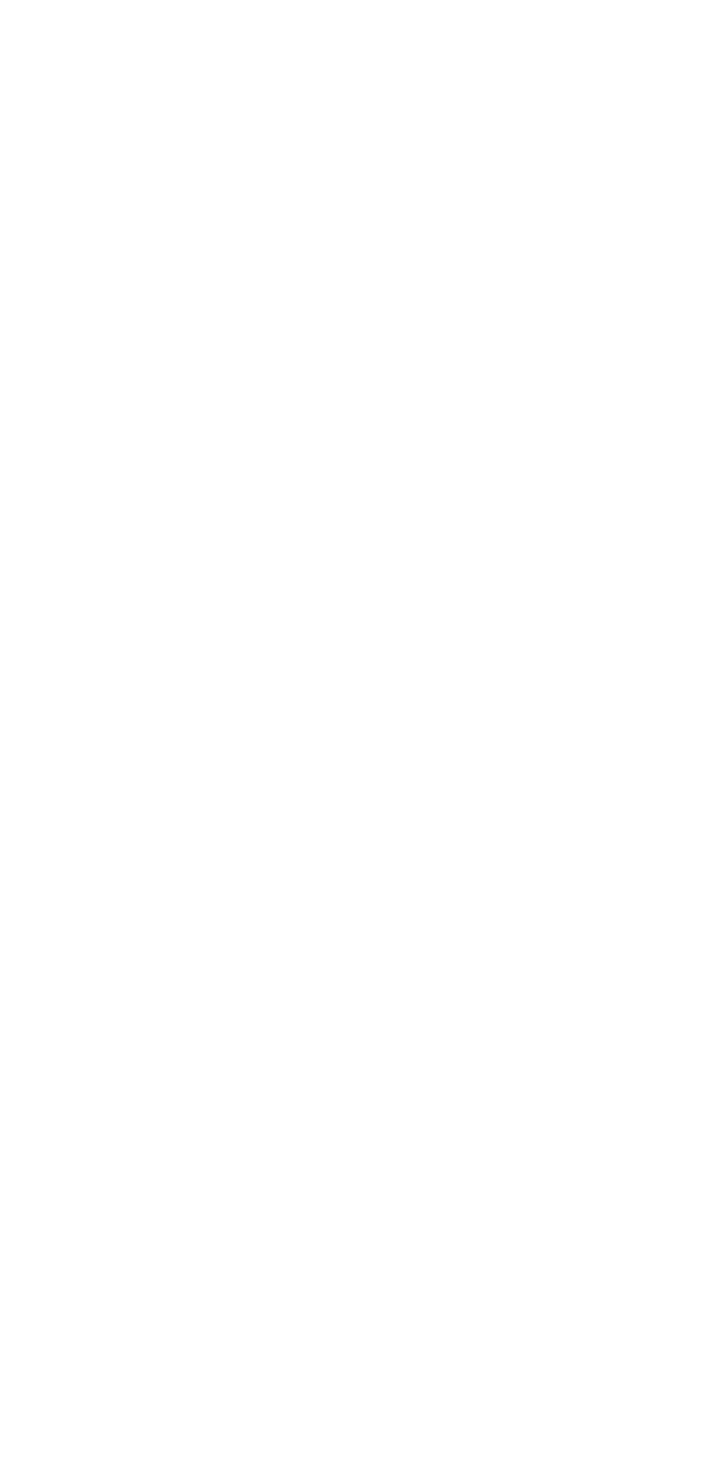
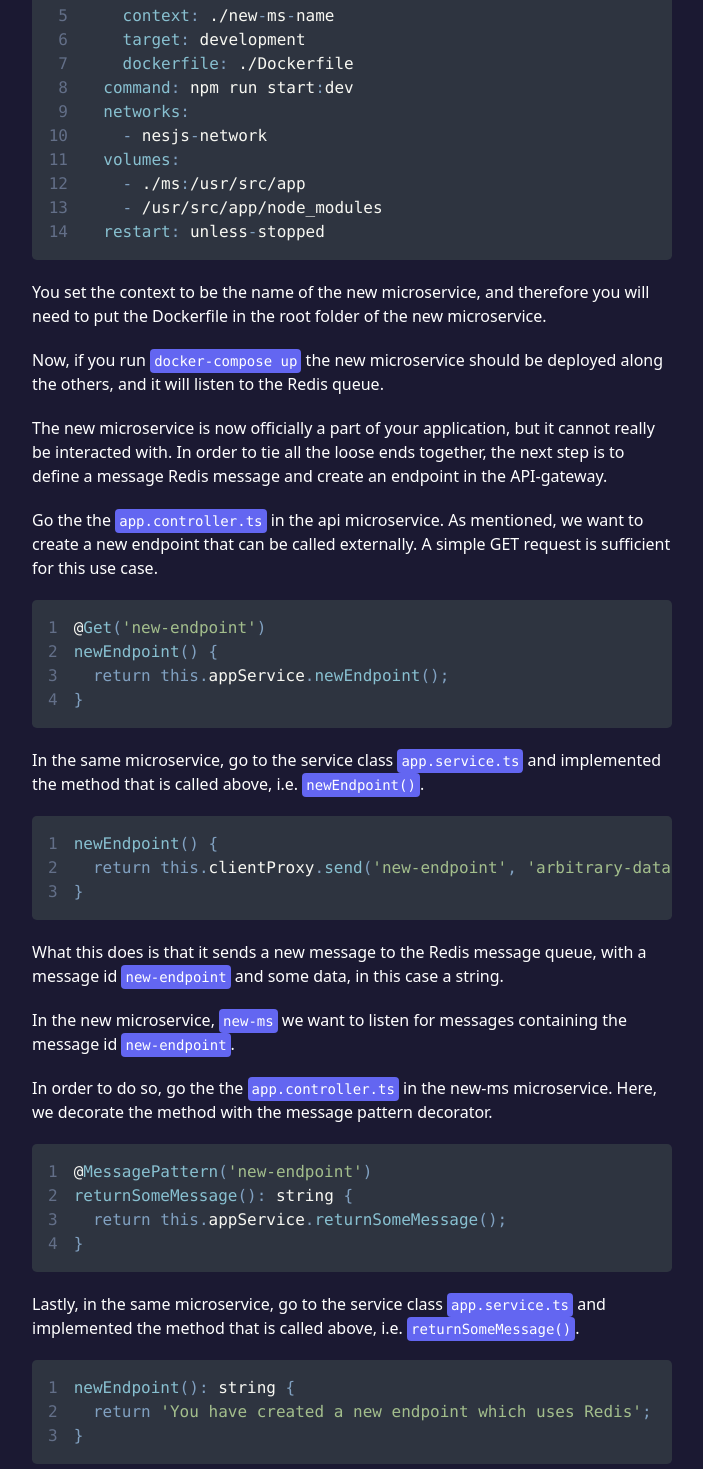
Before and after one commit to exemplar-io/exemplar-io.github.io, a React (Create React App) app: page /docs in a window 1280 px wide. Shown: the part 9241-10710 px from the top of the page, without its empty margins (288-991 px from the left). Before the commit the page ends 9069 px from the top, so only its background shows below. Built offline with nearby package versions, Linux system fonts and the light colour scheme; no server answers.

Commit message:
rough draft of how add new ms could look. didnt make it work in practice

```diff
--- a/src/pages/Docs.tsx
+++ b/src/pages/Docs.tsx
@@ -509,10 +509,9 @@ const Docs = () => {
             the project and install the microservice package and Redis
           </p>
         </p>
-        <p></p>
         <p>
           Once that is installed go to the{' '}
-          <span className="font-mono text-sm bg-gray-300 p-1 rounded">
+          <span className="font-mono text-sm bg-primary-500 p-1 rounded">
             main.ts
           </span>{' '}
           file. Assuming the generated app is up, Redis should already be
@@ -540,7 +539,140 @@ async function bootstrap() {
 bootstrap();`}
           </SyntaxHighlighter>
         </p>
-        <p></p>
+        <p>
+          It is not necessary, but ideally the microservice should be
+          Dockerized. The same Dockerfile used in the other microservices, i.e.
+          AuthMS and MS can be used again. For local development, it is nice to
+          use docker-compose, so the next step is to extend the
+          docker-compose.yml file to spin up the new service.
+        </p>
+        <SyntaxHighlighter language="yaml" style={nord} showLineNumbers>
+          {`new-ms:
+  container_name: nestjs_new-ms-name_dev
+  image: nestjs-ms-dev:1.0.0
+  build:
+    context: ./new-ms-name
+    target: development
+    dockerfile: ./Dockerfile
+  command: npm run start:dev
+  networks:
+    - nesjs-network
+  volumes:
+    - ./ms:/usr/src/app
+    - /usr/src/app/node_modules
+  restart: unless-stopped`}
+        </SyntaxHighlighter>
+        <p>
+          You set the context to be the name of the new microservice, and
+          therefore you will need to put the Dockerfile in the root folder of
+          the new microservice.
+        </p>
+        <p>
+          Now, if you run{' '}
+          <span className="font-mono text-sm bg-primary-500 p-1 rounded">
+            docker-compose up
+          </span>{' '}
+          the new microservice should be deployed along the others, and it will
+          listen to the Redis queue.
+        </p>
+        <p>
+          The new microservice is now officially a part of your application, but
+          it cannot really be interacted with. In order to tie all the loose
+          ends together, the next step is to define a message Redis message and
+          create an endpoint in the API-gateway.
+        </p>
+        <p>
+          Go the the{' '}
+          <span className="font-mono text-sm bg-primary-500 p-1 rounded">
+            app.controller.ts
+          </span>{' '}
+          in the api microservice. As mentioned, we want to create a new
+          endpoint that can be called externally. A simple GET request is
+          sufficient for this use case.
+        </p>
+        <p>
+          <SyntaxHighlighter language="javascript" style={nord} showLineNumbers>
+            {`@Get('new-endpoint')
+newEndpoint() {
+  return this.appService.newEndpoint();
+}`}
+          </SyntaxHighlighter>
+        </p>
+        <p>
+          In the same microservice, go to the service class{' '}
+          <span className="font-mono text-sm bg-primary-500 p-1 rounded">
+            app.service.ts
+          </span>{' '}
+          and implemented the method that is called above, i.e.{' '}
+          <span className="font-mono text-sm bg-primary-500 p-1 rounded">
+            newEndpoint()
+          </span>
+          .
+        </p>
+        <p>
+          <SyntaxHighlighter language="javascript" style={nord} showLineNumbers>
+            {`newEndpoint() {
+  return this.clientProxy.send('new-endpoint', 'arbitrary-data')
+}`}
+          </SyntaxHighlighter>
+        </p>
+        <p>
+          What this does is that it sends a new message to the Redis message
+          queue, with a message id{' '}
+          <span className="font-mono text-sm bg-primary-500 p-1 rounded">
+            new-endpoint
+          </span>{' '}
+          and some data, in this case a string.
+        </p>
+        <p>
+          In the new microservice,{' '}
+          <span className="font-mono text-sm bg-primary-500 p-1 rounded">
+            new-ms
+          </span>{' '}
+          we want to listen for messages containing the message id{' '}
+          <span className="font-mono text-sm bg-primary-500 p-1 rounded">
+            new-endpoint
+          </span>
+          .
+        </p>
+        <p>
+          In order to do so, go the the{' '}
+          <span className="font-mono text-sm bg-primary-500 p-1 rounded">
+            app.controller.ts
+          </span>{' '}
+          in the new-ms microservice. Here, we decorate the method with the{' '}
+          message pattern decorator.
+        </p>
+        <p>
+          <SyntaxHighlighter language="javascript" style={nord} showLineNumbers>
+            {`@MessagePattern('new-endpoint')
+returnSomeMessage(): string {
+  return this.appService.returnSomeMessage();
+}`}
+          </SyntaxHighlighter>
+        </p>
+        <p>
+          Lastly, in the same microservice, go to the service class{' '}
+          <span className="font-mono text-sm bg-primary-500 p-1 rounded">
+            app.service.ts
+          </span>{' '}
+          and implemented the method that is called above, i.e.{' '}
+          <span className="font-mono text-sm bg-primary-500 p-1 rounded">
+            returnSomeMessage()
+          </span>
+          .
+        </p>
+        <p>
+          <SyntaxHighlighter language="javascript" style={nord} showLineNumbers>
+            {`newEndpoint(): string {
+  return 'You have created a new endpoint which uses Redis';
+}`}
+          </SyntaxHighlighter>
+        </p>
+        <p>
+          To test it out, if you navigate to localhost:3000/new-endpoint, you
+          should see the message above.
+        </p>
       </main>
     </>
   );
```
